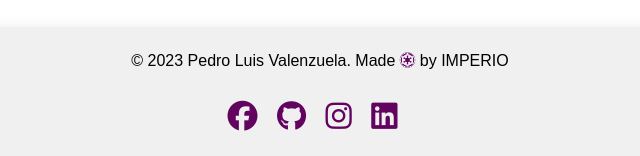
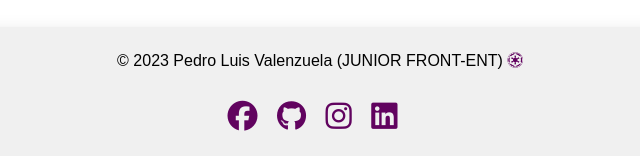
Before and after one commit to PedroLuis-ElLargo/myBlog, a plain HTML site: page index.html in a window 1280 px wide. Shown: the part 3328-3484 px from the top of the page, 320-960 px from the left. Drawn offline with Linux system fonts and the light colour scheme.

Commit message:
Actualizando el pie de pagina

```diff
--- a/index.html
+++ b/index.html
@@ -171,7 +171,7 @@
             </div>
         </div>
         <div class="copyright">
-            <p>© 2023 Pedro Luis Valenzuela. Made <i class="fa-brands fa-empire"></i> by IMPERIO</p>
+            <p>© 2023 Pedro Luis Valenzuela (JUNIOR FRONT-ENT) <i class="fa-brands fa-empire"></i></p>
             <div class="social-icons">
                 <a href="https://www.facebook.com/profile.php?id=100092882898964&mibextid=ZbWKwL" target="_blank"><i class="fab fa-facebook"></i></a>
                 <a href="https://github.com/PedroLuis-ElLargo" target="_blank"><i class="fa-brands fa-github"></i></a>
```
